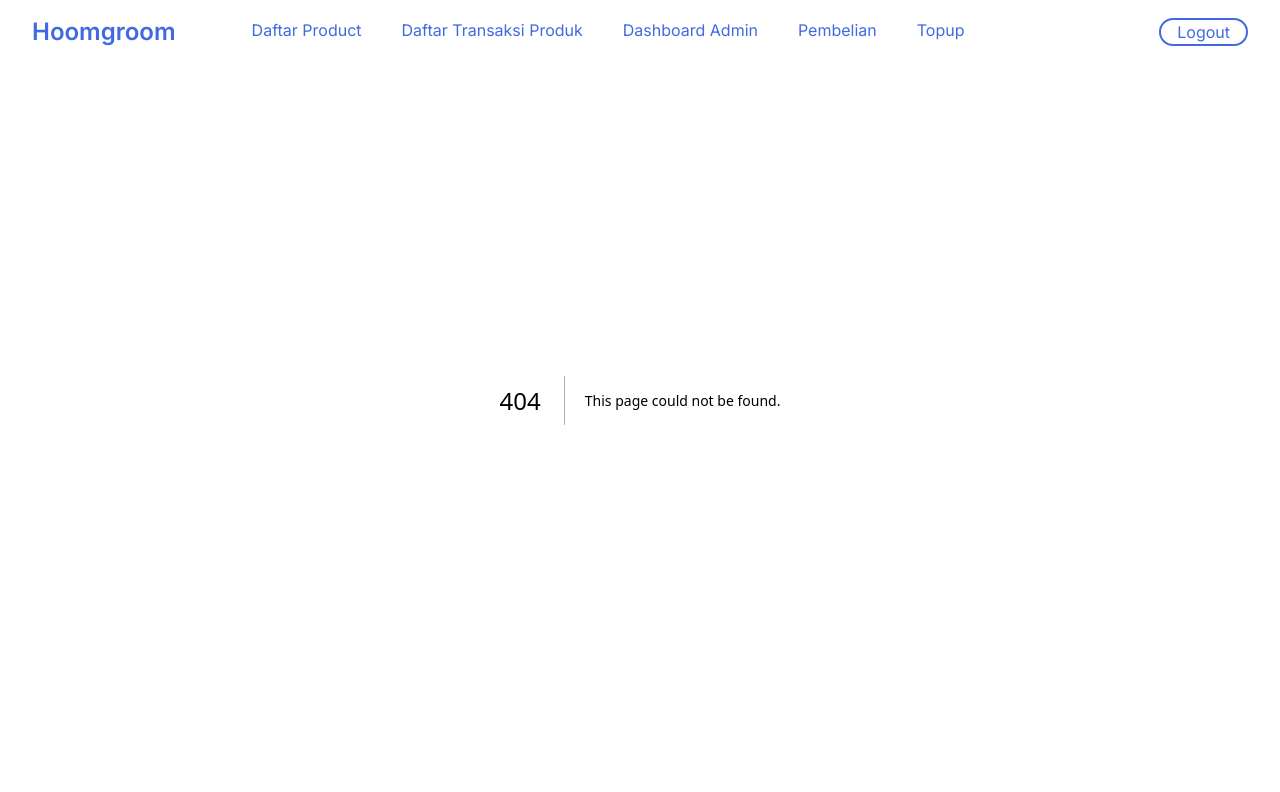
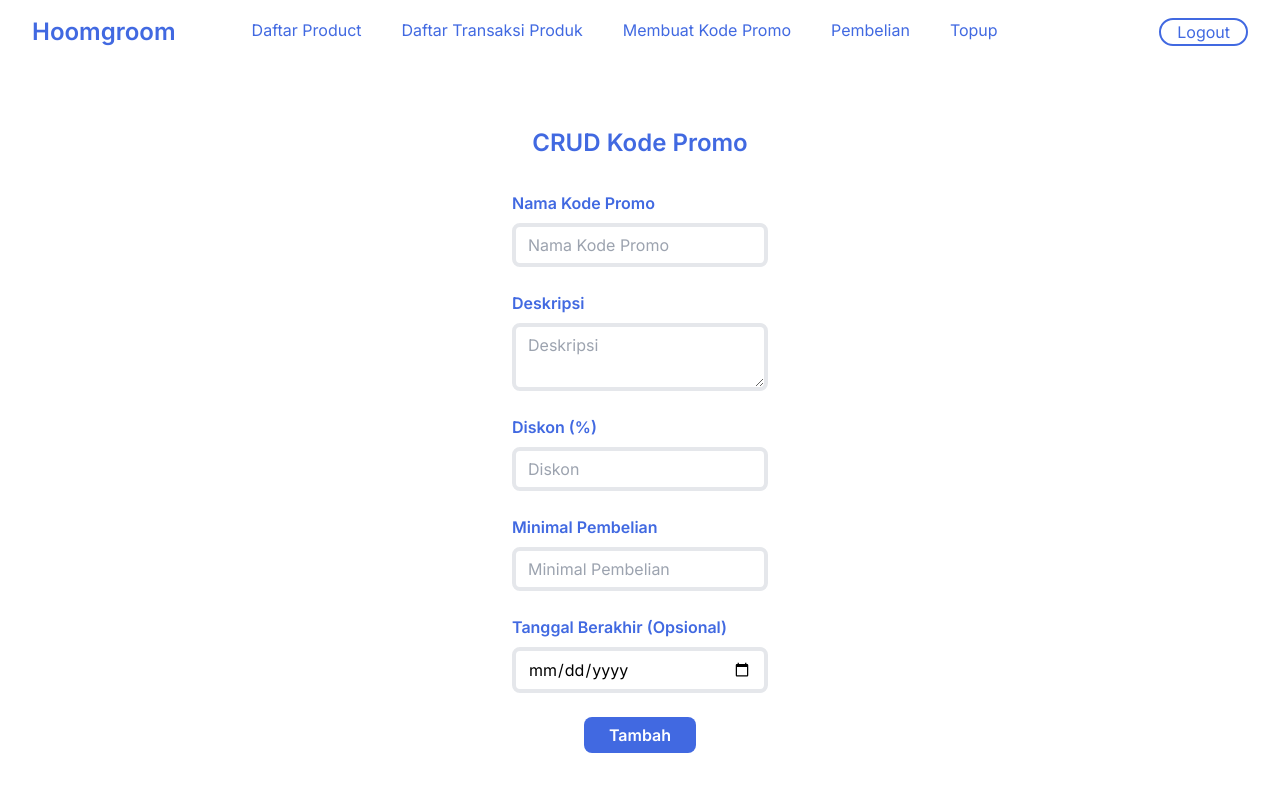
Before and after one commit to shirinzarqaa/hoomgroom-frontend, a Next.js app: page /crud-kode-promo in a window 1280 px wide. Before the commit this address had no page. Shown: the top 792 px of the page. Built offline with nearby package versions, Linux system fonts and the light colour scheme.

Commit message:
feat(crud-kode-promo): add crud kode promo and list kode promo admin

```diff
--- /dev/null
+++ b/app/crud-kode-promo/page.tsx
@@ -0,0 +1,152 @@
+"use client";
+
+import React, { useState, useEffect } from 'react';
+import { v4 as uuidv4 } from 'uuid';
+import { useRouter } from 'next/navigation';
+
+// Definisi tipe data PromoCode
+type PromoCode = {
+  id: string;
+  name: string;
+  description: string;
+  discount: number;
+  minPurchase: number;
+  endDate?: Date | null;
+};
+
+function PromoCRUD() {
+  const [promoList, setPromoList] = useState<PromoCode[]>([]);
+  const [promoName, setPromoName] = useState('');
+  const [promoDescription, setPromoDescription] = useState('');
+  const [promoDiscount, setPromoDiscount] = useState('');
+  const [promoMinPurchase, setPromoMinPurchase] = useState('');
+  const [promoEndDate, setPromoEndDate] = useState('');
+  const [isEditing, setIsEditing] = useState(false);
+  const [editId, setEditId] = useState<string | null>(null);
+  const router = useRouter();
+
+  useEffect(() => {
+    const searchParams = new URLSearchParams(window.location.search);
+    const idParam = searchParams.get('id');
+    if (idParam) {
+      // Lakukan sesuatu, misalnya mengambil data promo dari server menggunakan ID
+      console.log('ID promo yang akan diupdate:', idParam);
+      // Misalnya, Anda bisa memanggil fungsi untuk mengambil data promo dengan ID tersebut
+      // fetchPromoById(idParam);
+      // Set nilai editId agar form mengetahui bahwa kita sedang dalam mode pengeditan
+      setEditId(idParam);
+      // Misalnya, mengisi formulir dengan data promo yang diperbarui
+      // fetchPromoData(idParam);
+    }
+  }, []);
+
+  const handleSubmit = (event: React.FormEvent) => {
+    event.preventDefault();
+    const newPromo: PromoCode = {
+      id: uuidv4(),
+      name: promoName.toUpperCase(),
+      description: promoDescription,
+      discount: parseFloat(promoDiscount),
+      minPurchase: parseFloat(promoMinPurchase),
+      endDate: promoEndDate !== '' ? new Date(promoEndDate) : null,
+    };
+    if (editId) {
+      // Lakukan logika untuk update promo dengan editId yang sesuai
+      console.log('Melakukan update untuk promo dengan ID:', editId);
+      // Misalnya, panggil fungsi untuk melakukan update data promo
+      // updatePromoData(editId, newPromo);
+    } else {
+      // Lakukan logika untuk menambah promo baru
+      console.log('Menambah promo baru:', newPromo);
+      // Misalnya, panggil fungsi untuk menambah data promo baru
+      // addNewPromo(newPromo);
+    }
+    // Setelah selesai, reset nilai-nilai formulir
+    resetForm();
+    router.push('/kode-promo-admin');
+  };
+
+  // Fungsi untuk mereset nilai-nilai formulir setelah submit
+  const resetForm = () => {
+    setPromoName('');
+    setPromoDescription('');
+    setPromoDiscount('');
+    setPromoMinPurchase('');
+    setPromoEndDate('');
+    setEditId(null); // Reset nilai editId agar kembali ke mode penambahan
+  };
+
+  return (
+    <section className="bg-primary min-h-screen flex flex-col items-center justify-center gap-8">
+      <h1 className="text-2xl font-semibold text-blue-primary mt-20">CRUD Kode Promo</h1>
+      <form className="flex flex-col items-center gap-6" onSubmit={handleSubmit}>
+        <label className="flex flex-col gap-2">
+          <span className="font-semibold text-blue-primary">Nama Kode Promo</span>
+          <input
+            type="text"
+            placeholder="Nama Kode Promo"
+            required
+            value={promoName}
+            pattern="[A-Z0-9]+"
+            className="border-4 transition-all border-solid rounded-lg px-3 py-1.5 w-64 bg-white text-black focus:border-red-primary"
+            onChange={(event) => setPromoName(event.target.value.toUpperCase())}
+          />
+        </label>
+        <label className="flex flex-col gap-2">
+          <span className="font-semibold text-blue-primary">Deskripsi</span>
+          <textarea
+            placeholder="Deskripsi"
+            value={promoDescription}
+            className="border-4 transition-all border-solid rounded-lg px-3 py-1.5 w-64 bg-white text-black focus:border-red-primary"
+            onChange={(event) => setPromoDescription(event.target.value)}
+          />
+        </label>
+        <label className="flex flex-col gap-2">
+          <span className="font-semibold text-blue-primary">Diskon (%)</span>
+          <input
+            type="number"
+            placeholder="Diskon"
+            required
+            min="0"
+            max="100"
+            step="0.01"
+            value={promoDiscount}
+            className="border-4 transition-all border-solid rounded-lg px-3 py-1.5 w-64 bg-white text-black focus:border-red-primary"
+            onChange={(event) => setPromoDiscount(event.target.value)}
+          />
+        </label>
+        <label className="flex flex-col gap-2">
+          <span className="font-semibold text-blue-primary">Minimal Pembelian</span>
+          <input
+            type="number"
+            placeholder="Minimal Pembelian"
+            required
+            min="0"
+            step="0.01"
+            value={promoMinPurchase}
+            className="border-4 transition-all border-solid rounded-lg px-3 py-1.5 w-64 bg-white text-black focus:border-red-primary"
+            onChange={(event) => setPromoMinPurchase(event.target.value)}
+          />
+        </label>
+        <label className="flex flex-col gap-2">
+          <span className="font-semibold text-blue-primary">Tanggal Berakhir (Opsional)</span>
+          <input
+            type="date"
+            value={promoEndDate}
+            className="border-4 transition-all border-solid rounded-lg px-3 py-1.5 w-64 bg-white text-black focus:border-red-primary"
+            onChange={(event) => setPromoEndDate(event.target.value)}
+          />
+        </label>
+        <button
+          type="submit"
+          onClick={handleSubmit}
+          className="hover:scale-105 active:scale-95 active:opacity-70 transition-all bg-blue-primary w-28 justify-center flex rounded-lg py-1.5 font-semibold text-white"
+        >
+          {'Tambah'}
+        </button>
+      </form>
+    </section>
+  );
+}
+
+export default PromoCRUD;
--- /dev/null
+++ b/app/kode-promo-admin/page.tsx
@@ -0,0 +1,75 @@
+"use client";
+
+import React from "react";
+import Link from "next/link";
+import { useRouter } from "next/router";
+
+type PromoData = {
+    id: string;
+    name: string;
+    description: string;
+    minPurchase: number;
+    expiryDate: string;
+};
+
+const dummyPromoData: PromoData[] = [
+    {
+        id: "1",
+        name: "BELANJAHEMAT20",
+        description: "Diskon 20% untuk total pembelian.",
+        minPurchase: 50000,
+        expiryDate: "2024-06-30",
+    },
+    {
+        id: "2",
+        name: "RAMADHANSALE",
+        description: "Diskon khusus menyambut bulan Ramadhan.",
+        minPurchase: 100000,
+        expiryDate: "2024-07-10",
+    },
+    {
+        id: "3",
+        name: "JULYDISCOUNT",
+        description: "Diskon spesial untuk bulan Juli.",
+        minPurchase: 75000,
+        expiryDate: "2024-07-31",
+    }
+];
+
+const PromoCard = ({ promo }: { promo: PromoData }) => {
+    return (
+        <div className="border-2 border-blue-primary rounded-lg p-4 shadow-md">
+            <h2 className="text-lg font-bold mb-2 text-blue-primary">{promo.name}</h2>
+            <p className="text-sm text-gray-600 mb-2 text-blue-primary">{promo.description}</p>
+            <p className="text-sm text-gray-600 mb-2 text-blue-primary">Minimal Pembelian: Rp. {promo.minPurchase.toLocaleString('id-ID')}</p>
+            <p className="text-sm text-gray-600 mb-2 text-blue-primary">Berakhir pada: {promo.expiryDate}</p>
+            <Link href={`/crud-kode-promo?id=${promo.id}`}>
+                <button className="bg-blue-500 text-white px-4 py-2 rounded-lg mt-2">Update</button>
+            </Link>
+            <Link href={`/crud-kode-promo?id=${promo.id}`}>
+                <button className="bg-blue-500 text-white px-4 py-2 rounded-lg mt-2">Delete</button>
+            </Link>
+        </div>
+    );
+};
+
+export default function KodePromoPage() {
+
+    return (
+        <section className="bg-primary min-h-screen flex flex-col items-center justify-center gap-4">
+            <div className="text-center">
+                <h1 className="text-2xl font-bold mb-4 text-blue-primary">Daftar Kode Promo</h1>
+                <p className="text-lg text-blue-primary">
+                    Pilih kode promo yang anda inginkan
+                </p>
+            </div>
+            <div className="container mx-auto py-8">
+            <div className="grid grid-cols-1 md:grid-cols-2 lg:grid-cols-4 gap-4">
+                {dummyPromoData.map((promo) => (
+                    <PromoCard key={promo.id} promo={promo} />
+                ))}
+            </div>
+        </div>
+        </section>
+    );
+}
--- a/app/navbar.tsx
+++ b/app/navbar.tsx
@@ -59,8 +59,8 @@ export default function Navbar() {
                   <NavLink href="/daftar-transaksi-produk" isActive={pathname === "/daftar-transaksi-produk"}>
                     Daftar Transaksi Produk
                   </NavLink>
-                  <NavLink href="/admin" isActive={pathname === "/admin"}>
-                    Dashboard Admin
+                  <NavLink href="/crud-kode-promo" isActive={pathname === "/admin"}>
+                    Membuat Kode Promo
                   </NavLink>
                   <NavLink href="/pembelian" isActive={pathname === "/pembelian"}>
                     Pembelian
--- a/app/page.tsx
+++ b/app/page.tsx
@@ -12,7 +12,6 @@ export default function Home() {
       <Link href="/register" className="hover:scale-105 active:scale-95 active:opacity-70 transition-all bg-blue-primary w-28 justify-center flex rounded-lg py-1.5 font-semibold">
         Register
       </Link>
-
     </main>
   );
 }
--- a/package.json
+++ b/package.json
@@ -11,12 +11,15 @@
   "dependencies": {
     "next": "14.2.3",
     "react": "^18",
-    "react-dom": "^18"
+    "react-dom": "^18",
+    "react-router-dom": "^6.23.1",
+    "uuid": "^9.0.1"
   },
   "devDependencies": {
     "@types/node": "20.12.12",
     "@types/react": "18.3.3",
     "@types/react-dom": "^18",
+    "@types/uuid": "^9.0.8",
     "eslint": "^8",
     "eslint-config-next": "14.2.3",
     "postcss": "^8",
```
Also changed, not shown: 1 other file (tests, documents, lock files or other folders).
